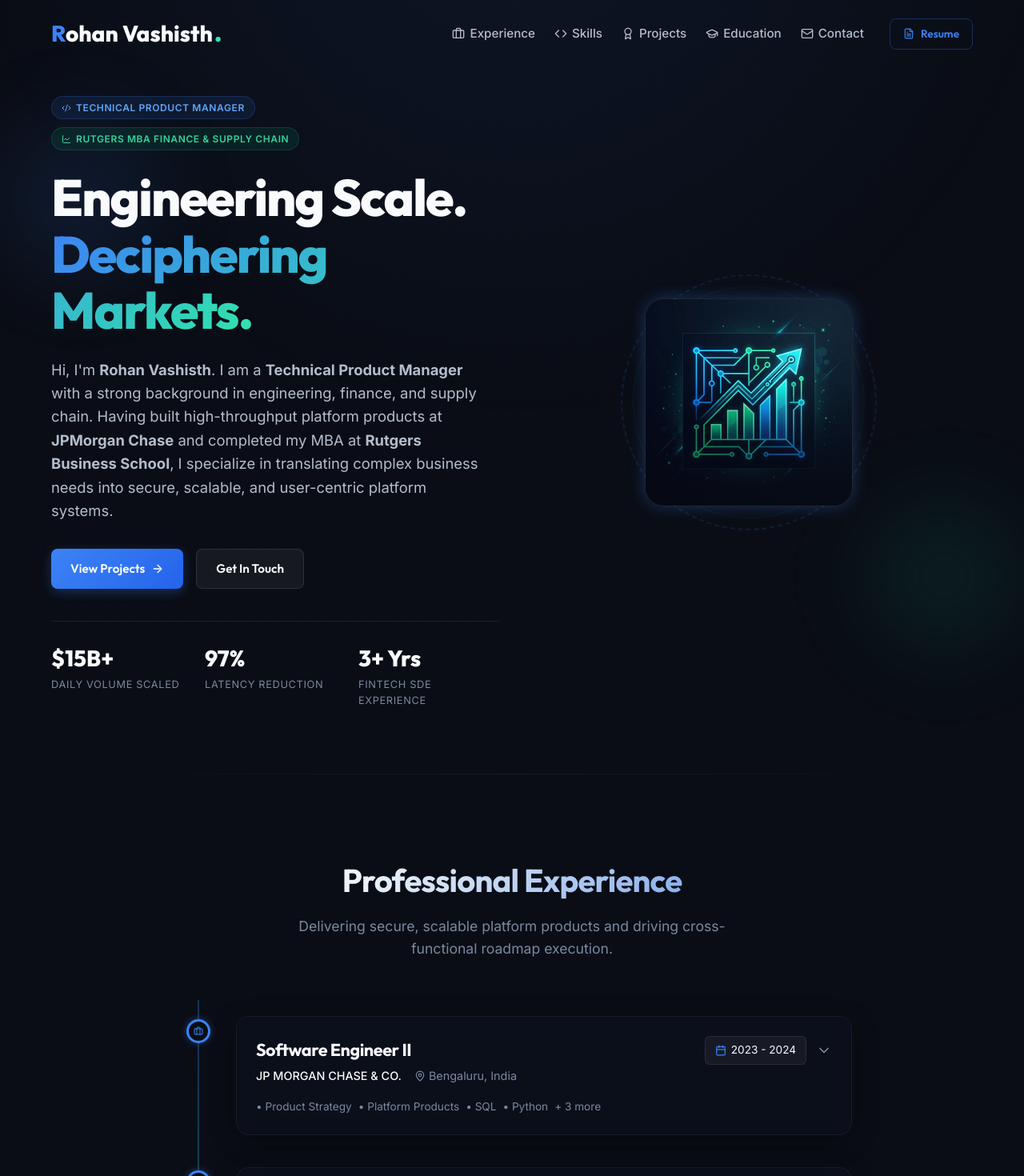
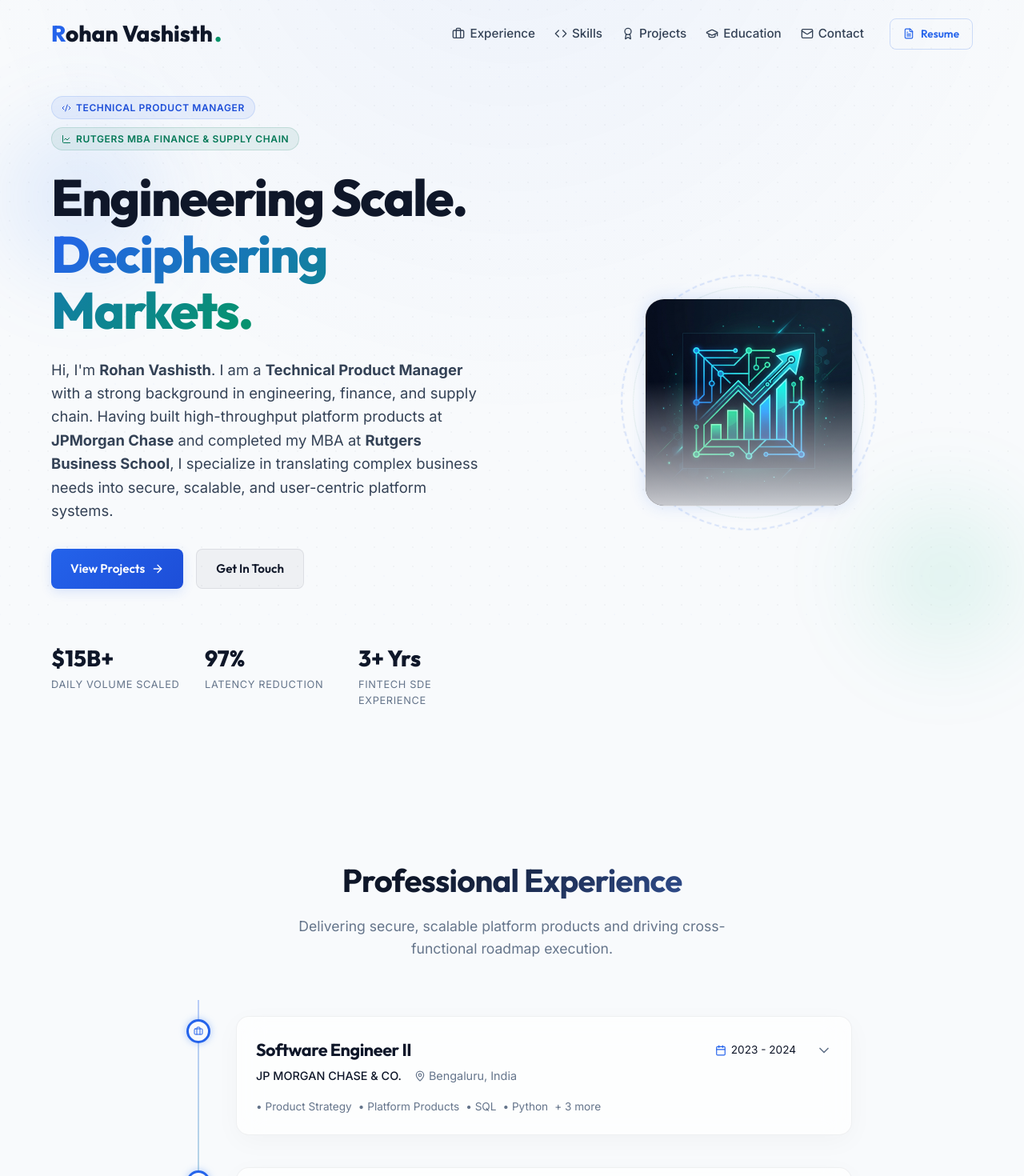
Before and after one commit to rohanvashisth/Portfolio, a React (Vite) app: page / in a window 1280 px wide. Shown: the top 1470 px of the page at 80% size. Built offline with nearby package versions, Linux system fonts and the light colour scheme.

Commit message:
Auto-commit: saved changes on 7/28/2026, 1:56:12 PM

```diff
--- a/src/components/Hero.jsx
+++ b/src/components/Hero.jsx
@@ -137,8 +137,8 @@ export default function Hero() {
               height: '260px',
               borderRadius: '24px',
               overflow: 'hidden',
-              boxShadow: '0 20px 40px rgba(0, 0, 0, 0.4)',
-              border: '1px solid rgba(255, 255, 255, 0.1)',
+              boxShadow: '0 20px 40px rgba(15, 23, 42, 0.12)',
+              border: '1px solid rgba(15, 23, 42, 0.08)',
               animation: 'pulse-glow 4s ease-in-out infinite',
             }}
           >
@@ -154,12 +154,12 @@ export default function Hero() {
               }}
               className="avatar-img"
             />
-            {/* Dark glass overlay */}
+            {/* Soft glass overlay */}
             <div
               style={{
                 position: 'absolute',
                 inset: 0,
-                background: 'linear-gradient(to top, rgba(7, 10, 19, 0.8) 0%, transparent 60%)',
+                background: 'linear-gradient(to top, rgba(248, 250, 252, 0.8) 0%, transparent 60%)',
                 pointerEvents: 'none',
               }}
             ></div>
--- a/src/components/Navbar.jsx
+++ b/src/components/Navbar.jsx
@@ -38,9 +38,9 @@ export default function Navbar() {
         zIndex: 100,
         transition: 'var(--transition-normal)',
         padding: scrolled ? '12px 0' : '20px 0',
-        background: scrolled ? 'rgba(7, 10, 19, 0.85)' : 'transparent',
+        background: scrolled ? 'rgba(248, 250, 252, 0.85)' : 'transparent',
         backdropFilter: scrolled ? 'blur(12px)' : 'none',
-        borderBottom: scrolled ? '1px solid rgba(255, 255, 255, 0.05)' : 'none',
+        borderBottom: scrolled ? '1px solid rgba(15, 23, 42, 0.05)' : 'none',
       }}
     >
       <div className="container" style={{ display: 'flex', justifyContent: 'space-between', alignItems: 'center' }}>
@@ -128,9 +128,9 @@ export default function Navbar() {
             top: '100%',
             left: 0,
             right: 0,
-            background: 'rgba(7, 10, 19, 0.95)',
+            background: 'rgba(248, 250, 252, 0.95)',
             backdropFilter: 'blur(16px)',
-            borderBottom: '1px solid rgba(255, 255, 255, 0.08)',
+            borderBottom: '1px solid rgba(15, 23, 42, 0.08)',
             padding: '24px',
             display: 'flex',
             flexDirection: 'column',
--- a/src/index.css
+++ b/src/index.css
@@ -1,22 +1,22 @@
 :root {
-  /* HSL Color System */
-  --bg-base: 222 36% 6%; /* Deep navy/black #070a13 */
-  --bg-surface: 222 25% 10%; /* Lighter card navy #0f1322 */
-  --bg-surface-elevated: 222 25% 14%; /* Active/Hover navy #171d32 */
+  /* HSL Color System - Light Mode */
+  --bg-base: 210 40% 98%; /* Off-white #f8fafc */
+  --bg-surface: 0 0% 100%; /* Pure white #ffffff */
+  --bg-surface-elevated: 210 40% 96%; /* Lighter soft gray #f1f5f9 */
 
-  --primary: 217 91% 60%; /* Electric Blue #3b82f6 */
-  --primary-rgb: 59, 130, 246;
-  --secondary: 162 76% 54%; /* Emerald/Teal #10b981 */
-  --secondary-rgb: 16, 185, 129;
-  --accent: 271 91% 65%; /* Tech Purple #a855f7 */
-  --accent-rgb: 168, 85, 247;
+  --primary: 221 83% 53%; /* Royal Blue #2563eb */
+  --primary-rgb: 37, 99, 235;
+  --secondary: 162 94% 30%; /* Emerald/Teal #047857 */
+  --secondary-rgb: 4, 120, 87;
+  --accent: 262 83% 58%; /* Tech Purple #7c3aed */
+  --accent-rgb: 124, 58, 237;
 
-  --text-primary: 210 40% 98%; /* Slate 50 */
-  --text-secondary: 215 20% 75%; /* Slate 300 */
-  --text-muted: 215 16% 55%; /* Slate 500 */
+  --text-primary: 222 47% 11%; /* Dark Slate 900 #0f172a */
+  --text-secondary: 215 25% 27%; /* Slate 700 #334155 */
+  --text-muted: 215 16% 47%; /* Slate 500 #64748b */
 
-  --border: 222 20% 18%; /* Dark border */
-  --border-focus: 217 91% 40%;
+  --border: 214 32% 91%; /* Light gray border #e2e8f0 */
+  --border-focus: 221 83% 45%;
 
   /* Font Stacks */
   --font-sans: 'Inter', system-ui, -apple-system, sans-serif;
@@ -63,7 +63,7 @@ body {
   border-radius: 4px;
 }
 ::-webkit-scrollbar-thumb:hover {
-  background: rgba(var(--primary-rgb), 0.5);
+  background: rgba(var(--primary-rgb), 0.3);
 }
 
 /* Typography */
@@ -96,7 +96,7 @@ a {
   font-size: 2.5rem;
   margin-bottom: 12px;
   text-align: center;
-  background: linear-gradient(135deg, hsl(var(--text-primary)) 30%, rgba(var(--primary-rgb), 0.9));
+  background: linear-gradient(135deg, hsl(var(--text-primary)) 40%, rgba(var(--primary-rgb), 0.8));
   -webkit-background-clip: text;
   -webkit-text-fill-color: transparent;
   display: inline-block;
@@ -111,21 +111,21 @@ a {
   margin: 0 auto 50px;
 }
 
-/* Glassmorphism Cards */
+/* Clean White Glassmorphism Cards */
 .glass-card {
-  background: rgba(15, 19, 34, 0.45);
-  backdrop-filter: blur(12px);
-  -webkit-backdrop-filter: blur(12px);
-  border: 1px solid rgba(255, 255, 255, 0.05);
+  background: rgba(255, 255, 255, 0.7);
+  backdrop-filter: blur(16px);
+  -webkit-backdrop-filter: blur(16px);
+  border: 1px solid rgba(15, 23, 42, 0.06);
   border-radius: 16px;
   padding: 30px;
-  box-shadow: 0 8px 32px 0 rgba(0, 0, 0, 0.3);
+  box-shadow: 0 8px 32px 0 rgba(15, 23, 42, 0.03);
   transition: var(--transition-normal);
 }
 
 .glass-card:hover {
-  border-color: rgba(var(--primary-rgb), 0.2);
-  box-shadow: 0 12px 40px 0 rgba(var(--primary-rgb), 0.08);
+  border-color: rgba(var(--primary-rgb), 0.15);
+  box-shadow: 0 12px 40px 0 rgba(var(--primary-rgb), 0.06);
   transform: translateY(-4px);
 }
 
@@ -146,37 +146,37 @@ a {
 }
 
 .btn-primary {
-  background: linear-gradient(135deg, hsl(var(--primary)) 0%, #2563eb 100%);
+  background: linear-gradient(135deg, hsl(var(--primary)) 0%, #1d4ed8 100%);
   color: #fff;
-  box-shadow: 0 4px 14px rgba(var(--primary-rgb), 0.3);
+  box-shadow: 0 4px 14px rgba(var(--primary-rgb), 0.15);
 }
 
 .btn-primary:hover {
   transform: translateY(-2px);
-  box-shadow: 0 6px 20px rgba(var(--primary-rgb), 0.5);
-  filter: brightness(1.1);
+  box-shadow: 0 6px 20px rgba(var(--primary-rgb), 0.25);
+  filter: brightness(1.05);
 }
 
 .btn-secondary {
-  background: rgba(255, 255, 255, 0.05);
+  background: rgba(15, 23, 42, 0.04);
   color: hsl(var(--text-primary));
-  border: 1px solid rgba(255, 255, 255, 0.1);
+  border: 1px solid rgba(15, 23, 42, 0.08);
 }
 
 .btn-secondary:hover {
-  background: rgba(255, 255, 255, 0.1);
-  border-color: rgba(255, 255, 255, 0.2);
+  background: rgba(15, 23, 42, 0.08);
+  border-color: rgba(15, 23, 42, 0.12);
   transform: translateY(-2px);
 }
 
 .btn-outline {
   background: transparent;
   color: hsl(var(--primary));
-  border: 1px solid rgba(var(--primary-rgb), 0.3);
+  border: 1px solid rgba(var(--primary-rgb), 0.2);
 }
 
 .btn-outline:hover {
-  background: rgba(var(--primary-rgb), 0.1);
+  background: rgba(var(--primary-rgb), 0.05);
   border-color: hsl(var(--primary));
   transform: translateY(-2px);
 }
@@ -204,12 +204,12 @@ a {
   }
 }
 
-/* Dot Grid Background Overlay */
+/* Soft Dot Grid Background Overlay */
 .bg-grid {
   position: fixed;
   inset: 0;
   background-image:
-    radial-gradient(rgba(255, 255, 255, 0.015) 1px, transparent 0),
+    radial-gradient(rgba(15, 23, 42, 0.03) 1px, transparent 0),
     radial-gradient(rgba(var(--primary-rgb), 0.02) 1.5px, transparent 0);
   background-size: 24px 24px, 48px 48px;
   background-position: 0 0, 24px 24px;
@@ -220,7 +220,7 @@ a {
 .bg-radial {
   position: fixed;
   inset: 0;
-  background: radial-gradient(circle at 50% -20%, rgba(var(--primary-rgb), 0.08) 0%, transparent 60%);
+  background: radial-gradient(circle at 50% -20%, rgba(var(--primary-rgb), 0.05) 0%, transparent 60%);
   z-index: -1;
   pointer-events: none;
 }
@@ -231,7 +231,7 @@ a {
   width: 300px;
   height: 300px;
   border-radius: 50%;
-  background: radial-gradient(circle, rgba(var(--primary-rgb), 0.12) 0%, transparent 70%);
+  background: radial-gradient(circle, rgba(var(--primary-rgb), 0.06) 0%, transparent 70%);
   filter: blur(40px);
   z-index: -1;
   pointer-events: none;
@@ -251,10 +251,10 @@ a {
 
 @keyframes pulse-glow {
   0%, 100% {
-    box-shadow: 0 0 15px rgba(var(--primary-rgb), 0.2);
+    box-shadow: 0 0 15px rgba(var(--primary-rgb), 0.1);
   }
   50% {
-    box-shadow: 0 0 25px rgba(var(--primary-rgb), 0.4);
+    box-shadow: 0 0 25px rgba(var(--primary-rgb), 0.2);
   }
 }
 
@@ -275,19 +275,19 @@ a {
 }
 
 .badge-primary {
-  background: rgba(var(--primary-rgb), 0.1);
-  color: #60a5fa;
-  border: 1px solid rgba(var(--primary-rgb), 0.2);
+  background: rgba(var(--primary-rgb), 0.08);
+  color: #1d4ed8;
+  border: 1px solid rgba(var(--primary-rgb), 0.15);
 }
 
 .badge-secondary {
-  background: rgba(var(--secondary-rgb), 0.1);
-  color: #34d399;
-  border: 1px solid rgba(var(--secondary-rgb), 0.2);
+  background: rgba(var(--secondary-rgb), 0.08);
+  color: #047857;
+  border: 1px solid rgba(var(--secondary-rgb), 0.15);
 }
 
 .badge-accent {
-  background: rgba(var(--accent-rgb), 0.1);
-  color: #c084fc;
-  border: 1px solid rgba(var(--accent-rgb), 0.2);
+  background: rgba(var(--accent-rgb), 0.08);
+  color: #6d28d9;
+  border: 1px solid rgba(var(--accent-rgb), 0.15);
 }
```
